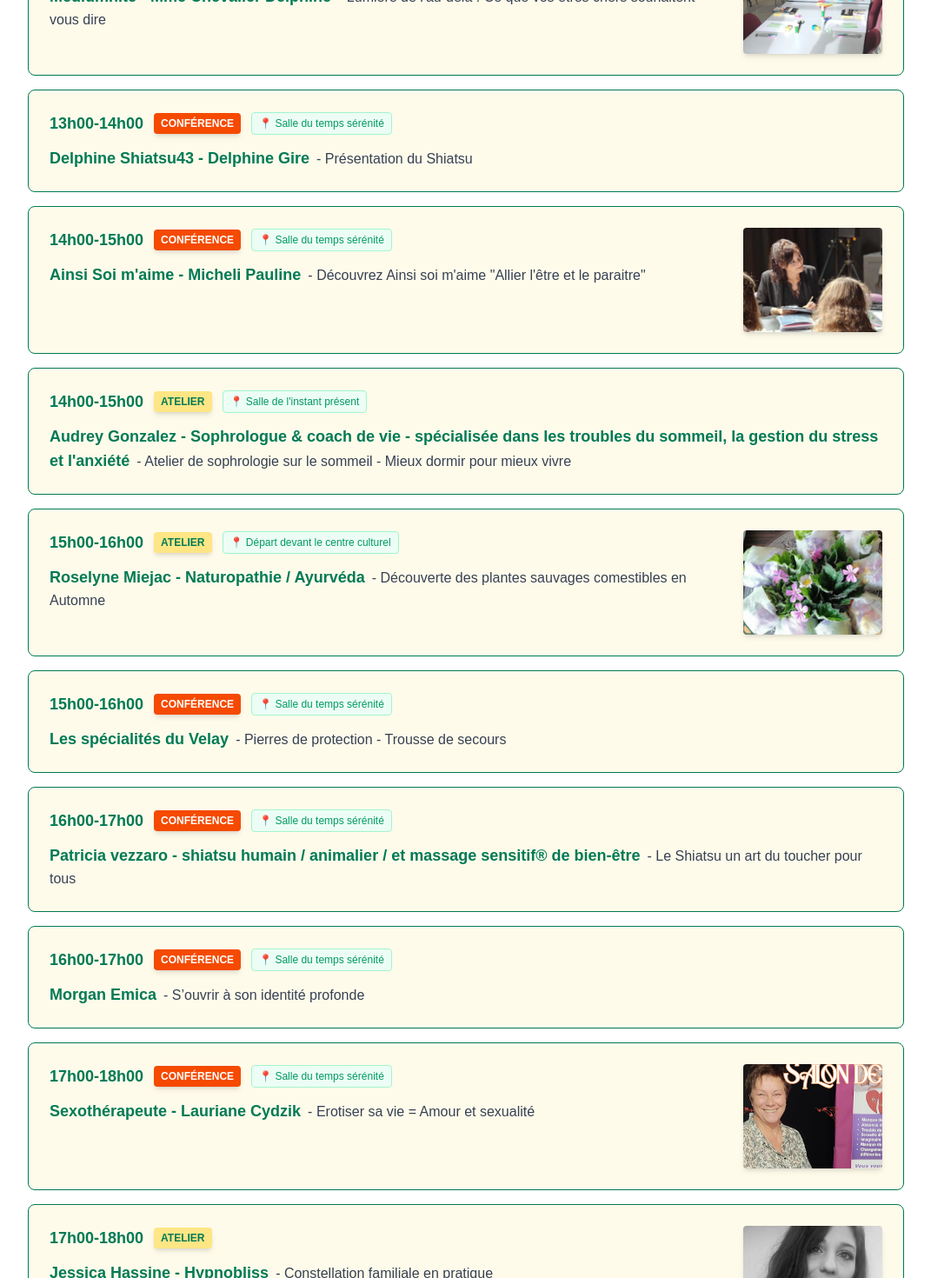
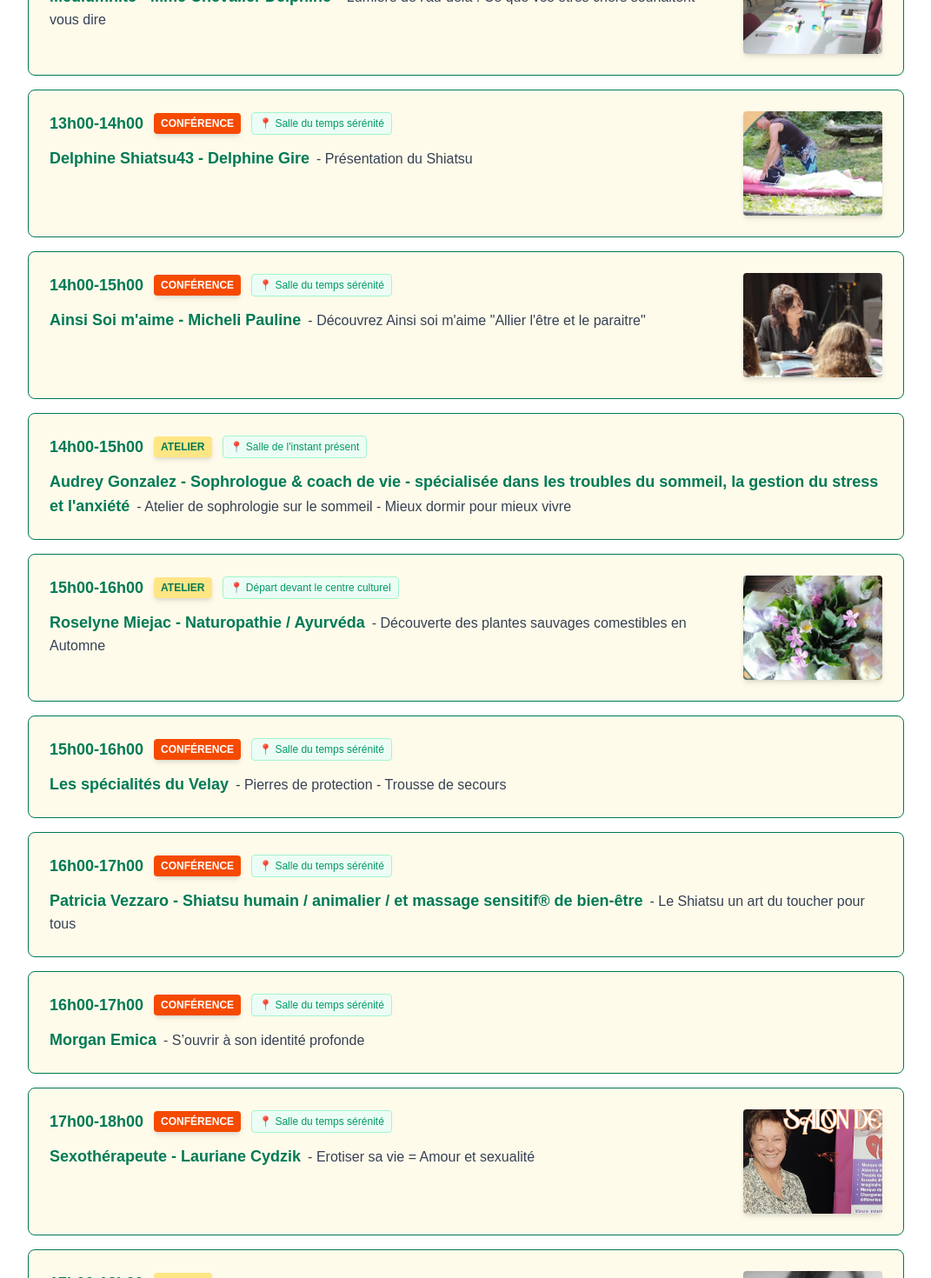
Before and after one commit to takako916/salon-etre, a Next.js app: page /programme in a window 1280 px wide. Shown: the part 1400-2870 px from the top of the page at 87% size, without its empty margins (104-1175 px from the left). Built offline with nearby package versions, Linux system fonts and the light colour scheme; a web font is replaced by a local one.

Commit message:
Ajout de l'image de la conférence 14  Changes to be committed: 	new file:   public/images/programme/conf_14.png 	modified:   src/app/programme/page.tsx

```diff
--- a/src/app/programme/page.tsx
+++ b/src/app/programme/page.tsx
@@ -62,7 +62,7 @@ const programmeData = {
         "type": "CONFÉRENCE",
         "organizer": "Delphine Shiatsu43 - Delphine Gire",
                  "description": "Présentation du Shiatsu",
-        "imageUrl": null,
+        "imageUrl": "/images/programme/conf_14.png",
         "place": "Salle du temps sérénité"
       },
       {
@@ -100,7 +100,7 @@ const programmeData = {
       {
         "time": "16h00-17h00",
         "type": "CONFÉRENCE",
-        "organizer": "Patricia vezzaro - shiatsu humain / animalier / et massage sensitif® de bien-être",
+        "organizer": "Patricia Vezzaro - Shiatsu humain / animalier / et massage sensitif® de bien-être",
                  "description": "Le Shiatsu un art du toucher pour tous",
         "imageUrl": null,
         "place": "Salle du temps sérénité"
@@ -186,7 +186,7 @@ const programmeData = {
       {
         "time": "14h00-15h00",
         "type": "ATELIER",
-        "organizer": "Patricia vezzaro & Pascale Burger - (Association Cheval cœur à cœur)",
+        "organizer": "Patricia Vezzaro & Pascale Burger - (Association Cheval cœur à cœur)",
         "description": "Voyage au tambour chamanique",
         "imageUrl": "/images/programme/conf_3.png",
         "place": "Salle du temps sérénité"
```
Also changed, not shown: public/images/programme/conf_14.png (added).
